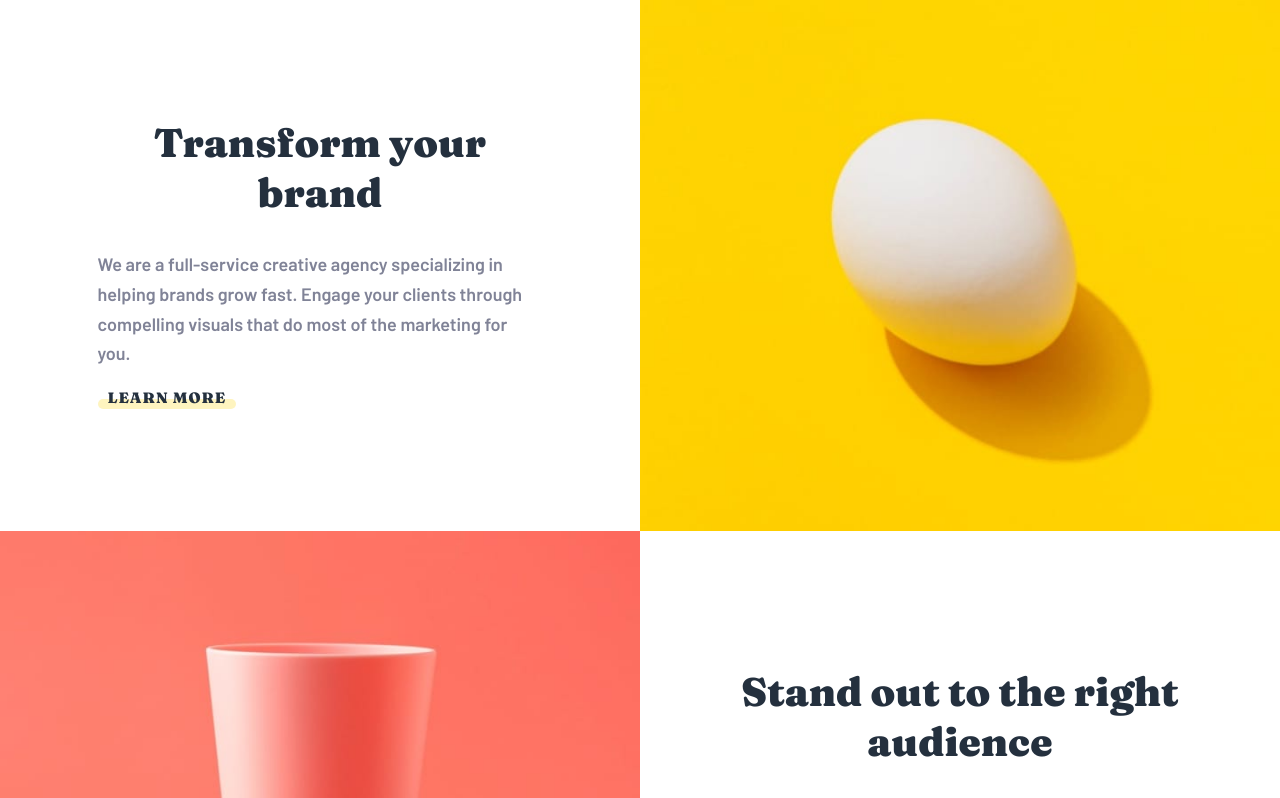
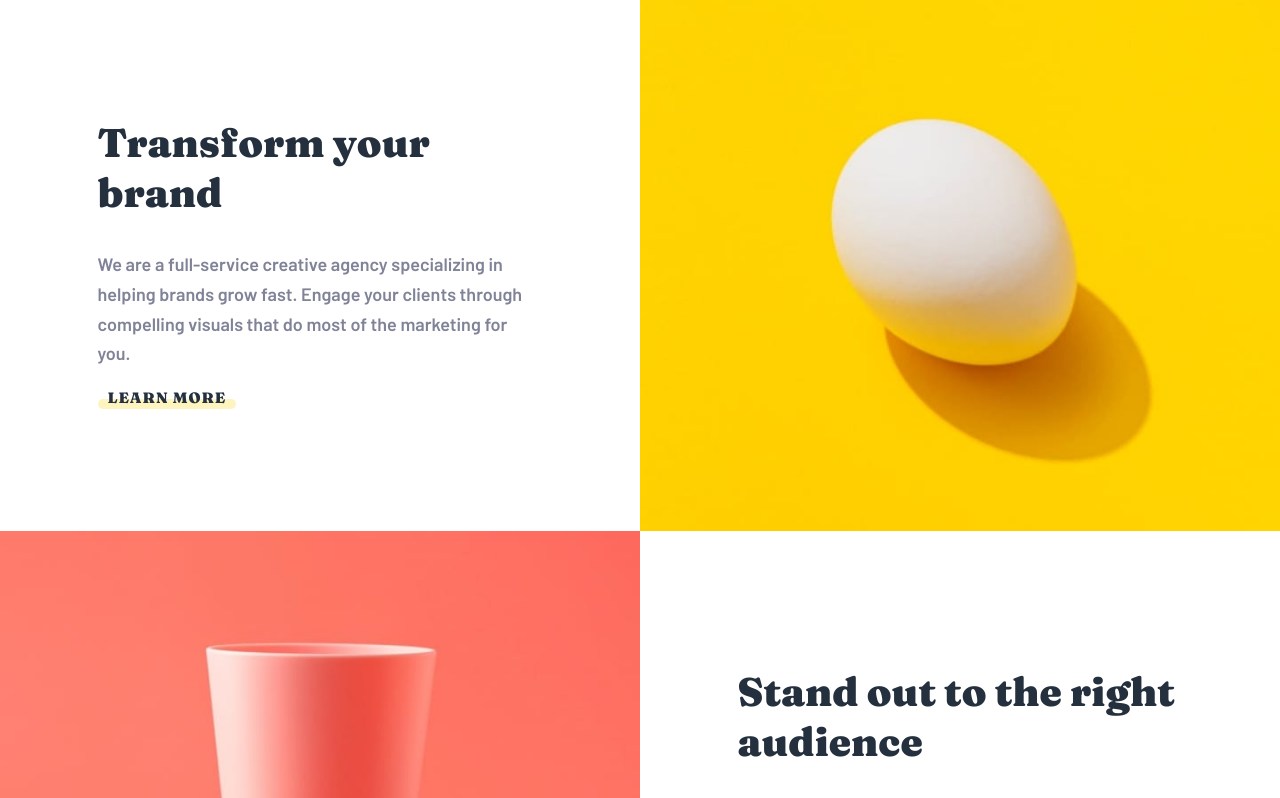
Before and after one commit to Ncticn/react-projects, a React (Vite) app in the folder 32-sunnyside-agency-landing-page/: page / in a window 1280 px wide. Shown: the part 802-1600 px from the top of the page. Built offline with nearby package versions, Linux system fonts and the light colour scheme.

Commit message:
The README.md file content has been updated for the project description.

```diff
--- a/32-sunnyside-agency-landing-page/src/pages/LandingPage.tsx
+++ b/32-sunnyside-agency-landing-page/src/pages/LandingPage.tsx
@@ -39,7 +39,7 @@ export default function LandingPage() {
     <>
       <section aria-label="Section Hero">
         <div className="flex h-200 flex-col items-center justify-center bg-[url(/images/mobile/image-header.jpg)] bg-cover bg-center bg-no-repeat lg:bg-[url(/images/desktop/image-header.jpg)] lg:bg-cover">
-          <div className="mx-auto max-w-full md:max-w-md lg:max-w-182">
+          <div className="mx-auto max-w-full md:max-w-md lg:max-w-186">
             <div className="flex flex-col items-center justify-center gap-24">
               <h1 className="text-preset-1 text-center text-white uppercase">
                 We are creatives
@@ -58,10 +58,10 @@ export default function LandingPage() {
         <div className="flex flex-col lg:flex-row">
           <div className="order-2 flex items-center overflow-hidden lg:order-1 lg:w-1/2">
             <div className="mx-auto max-w-xs py-18 text-center md:max-w-111.25 lg:text-start">
-              <h2 className="text-preset-3 text-grey-950 mb-6 text-center md:mb-8">
+              <h2 className="text-preset-3 text-grey-950 mb-6 md:mb-8">
                 Transform your brand
               </h2>
-              <p className="text-preset-10 text-grey-550 mb-6 text-center md:mb-8 lg:mb-4 lg:text-start">
+              <p className="text-preset-10 text-grey-550 mb-6 md:mb-8 lg:mb-4">
                 We are a full-service creative agency specializing in helping
                 brands grow fast. Engage your clients through compelling visuals
                 that do most of the marketing for you.
@@ -80,10 +80,10 @@ export default function LandingPage() {
         <div className="flex flex-col lg:flex-row">
           <div className="order-2 flex items-center overflow-hidden lg:w-1/2">
             <div className="mx-auto max-w-xs py-18 text-center md:max-w-111.25 lg:text-start">
-              <h2 className="text-preset-3 text-grey-950 mb-6 text-center md:mb-8">
+              <h2 className="text-preset-3 text-grey-950 mb-6 md:mb-8">
                 Stand out to the right audience
               </h2>
-              <p className="text-preset-10 text-grey-550 mb-6 text-center md:mb-8 lg:mb-4 lg:text-start">
+              <p className="text-preset-10 text-grey-550 mb-6 md:mb-8 lg:mb-4">
                 Using a collaborative formula of designers, researchers,
                 photographers, videographers, and copywriters, we’ll build and
                 extend your brand in digital places.
```
Also changed, not shown: 1 other file (tests, documents, lock files or other folders).
